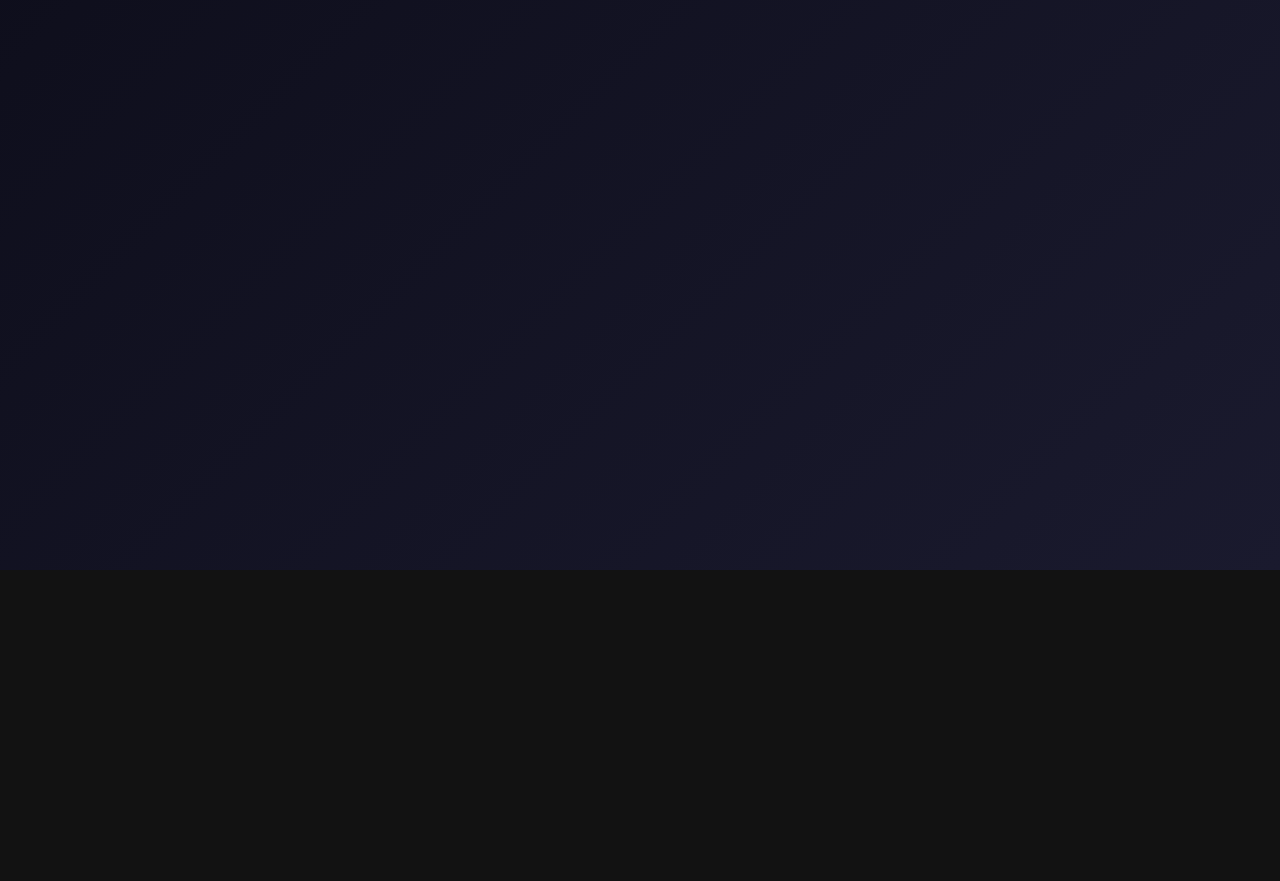
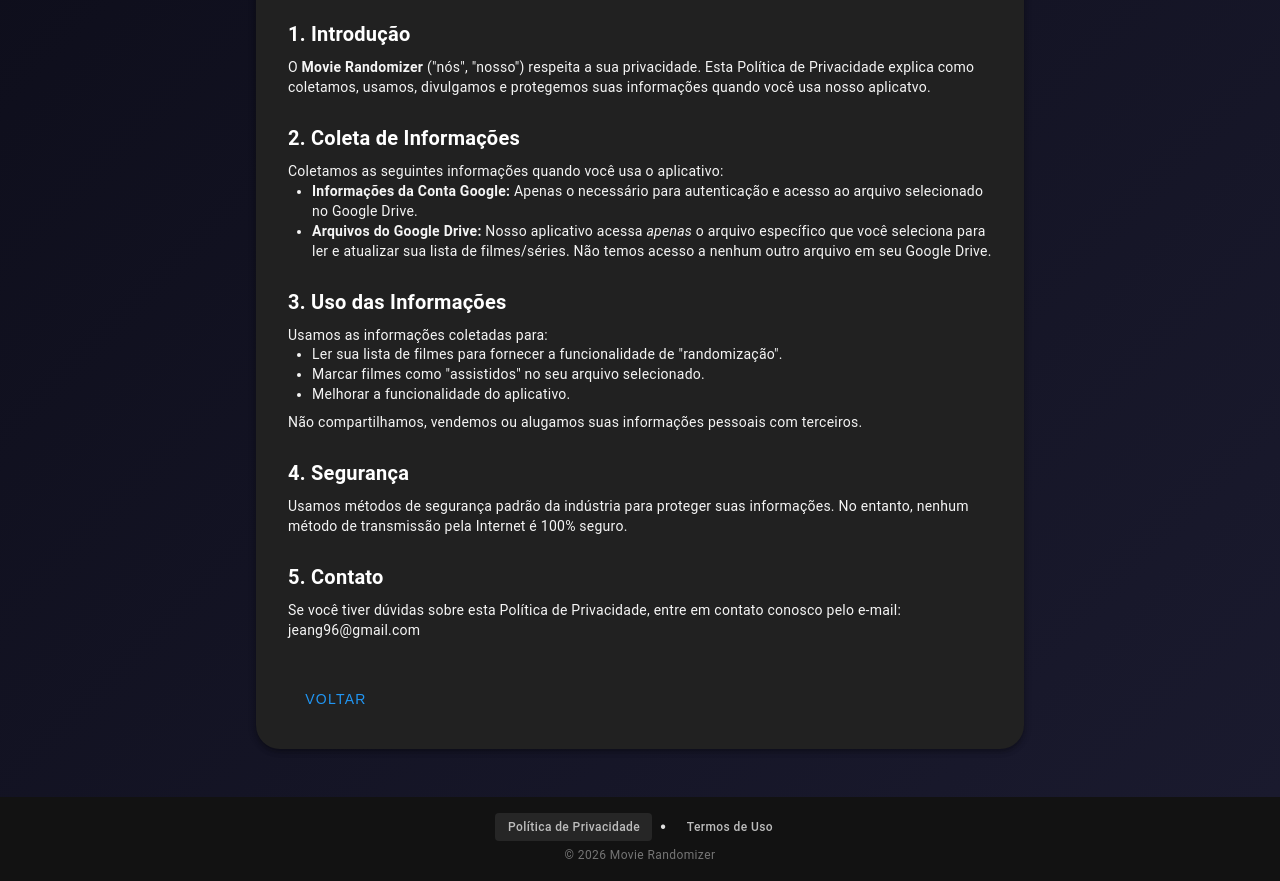
Before and after one commit to jeangabrielrsf/movie_randomizer, a Vue app: page /privacy-policy in a window 1280 px wide. Shown: the part 230-1111 px from the top of the page. Before the commit the page ends 800 px from the top, so only its background shows below. Built offline with nearby package versions, Linux system fonts and the light colour scheme; no server answers.

Commit message:
feat: terms of service, privacy policy, footer and some fixes

```diff
--- a/src/App.vue
+++ b/src/App.vue
@@ -5,6 +5,7 @@
     <v-main class="d-flex align-center justify-center bg-deep-purple-darken-4" style="min-height: 100dvh;">
       <router-view />
     </v-main>
+    <Footer />
   </v-app>
 </template>
 
@@ -13,6 +14,7 @@
 import { useAppStore } from './stores/appStore';
 import { SpeedInsights } from "@vercel/speed-insights/vue"
 import Navbar from './components/Navbar.vue';
+import Footer from './components/Footer.vue';
 
 const store = useAppStore();
 
--- /dev/null
+++ b/src/components/Footer.vue
@@ -0,0 +1,20 @@
+<template>
+    <v-footer class="bg-transparent d-flex flex-column py-4" style="max-height: 100px;">
+        <div class="d-flex w-100 align-center justify-center">
+            <v-btn variant="text" size="small" class="mx-2 text-caption text-grey-lighten-1" to="/privacy-policy">
+                Política de Privacidade
+            </v-btn>
+            <span class="text-grey-lighten-2">•</span>
+            <v-btn variant="text" size="small" class="mx-2 text-caption text-grey-lighten-1" to="/terms-of-service">
+                Termos de Uso
+            </v-btn>
+        </div>
+        <div class="text-caption text-grey-darken-1 mt-1">
+            &copy; {{ new Date().getFullYear() }} Movie Randomizer
+        </div>
+    </v-footer>
+</template>
+
+<style scoped>
+/* Optional: Ensure footer doesn't overlap content on mobile if needed */
+</style>
--- a/src/router/index.js
+++ b/src/router/index.js
@@ -13,6 +13,16 @@
             path: '/faq',
             name: 'faq',
             component: () => import('../views/FaqView.vue')
+        },
+        {
+            path: '/privacy-policy',
+            name: 'privacy-policy',
+            component: () => import('../views/PrivacyPolicy.vue')
+        },
+        {
+            path: '/terms-of-service',
+            name: 'terms-of-service',
+            component: () => import('../views/TermsOfService.vue')
         }
     ]
 })
--- /dev/null
+++ b/src/views/PrivacyPolicy.vue
@@ -0,0 +1,67 @@
+<template>
+    <v-container class="py-12" style="max-width: 800px;">
+        <v-card class="pa-8" rounded="xl" elevation="4">
+            <h1 class="text-h4 font-weight-bold mb-6">Política de Privacidade</h1>
+
+            <p class="mb-4 text-body-1">
+                Última atualização: {{ new Date().toLocaleDateString() }}
+            </p>
+
+            <section class="mb-6">
+                <h2 class="text-h6 font-weight-bold mb-2">1. Introdução</h2>
+                <p class="text-body-2 text-grey-lighten-4">
+                    O <strong>Movie Randomizer</strong> ("nós", "nosso") respeita a sua privacidade. Esta Política de
+                    Privacidade explica como coletamos, usamos, divulgamos e protegemos suas informações quando você usa
+                    nosso aplicatvo.
+                </p>
+            </section>
+
+            <section class="mb-6">
+                <h2 class="text-h6 font-weight-bold mb-2">2. Coleta de Informações</h2>
+                <p class="text-body-2 text-grey-lighten-4">
+                    Coletamos as seguintes informações quando você usa o aplicativo:
+                </p>
+                <ul class="ml-6 text-body-2 text-grey-lighten-4">
+                    <li><strong>Informações da Conta Google:</strong> Apenas o necessário para autenticação e acesso ao
+                        arquivo selecionado no Google Drive.</li>
+                    <li><strong>Arquivos do Google Drive:</strong> Nosso aplicativo acessa <em>apenas</em> o arquivo
+                        específico que você seleciona para ler e atualizar sua lista de filmes/séries. Não temos acesso
+                        a nenhum outro arquivo em seu Google Drive.</li>
+                </ul>
+            </section>
+
+            <section class="mb-6">
+                <h2 class="text-h6 font-weight-bold mb-2">3. Uso das Informações</h2>
+                <p class="text-body-2 text-grey-lighten-4">
+                    Usamos as informações coletadas para:
+                </p>
+                <ul class="ml-6 text-body-2 text-grey-lighten-4">
+                    <li>Ler sua lista de filmes para fornecer a funcionalidade de "randomização".</li>
+                    <li>Marcar filmes como "assistidos" no seu arquivo selecionado.</li>
+                    <li>Melhorar a funcionalidade do aplicativo.</li>
+                </ul>
+                <p class="text-body-2 text-grey-lighten-4 mt-2">
+                    Não compartilhamos, vendemos ou alugamos suas informações pessoais com terceiros.
+                </p>
+            </section>
+
+            <section class="mb-6">
+                <h2 class="text-h6 font-weight-bold mb-2">4. Segurança</h2>
+                <p class="text-body-2 text-grey-lighten-4">
+                    Usamos métodos de segurança padrão da indústria para proteger suas informações. No entanto, nenhum
+                    método de transmissão pela Internet é 100% seguro.
+                </p>
+            </section>
+
+            <section class="mb-6">
+                <h2 class="text-h6 font-weight-bold mb-2">5. Contato</h2>
+                <p class="text-body-2 text-grey-lighten-4">
+                    Se você tiver dúvidas sobre esta Política de Privacidade, entre em contato conosco pelo e-mail:
+                    jeang96@gmail.com
+                </p>
+            </section>
+
+            <v-btn to="/faq" variant="text" color="primary" class="mt-4">Voltar</v-btn>
+        </v-card>
+    </v-container>
+</template>
--- /dev/null
+++ b/src/views/TermsOfService.vue
@@ -0,0 +1,55 @@
+<template>
+    <v-container class="py-12" style="max-width: 800px;">
+        <v-card class="pa-8" rounded="xl" elevation="4">
+            <h1 class="text-h4 font-weight-bold mb-6">Termos de Serviço</h1>
+
+            <p class="mb-4 text-body-1">
+                Última atualização: {{ new Date().toLocaleDateString() }}
+            </p>
+
+            <section class="mb-6">
+                <h2 class="text-h6 font-weight-bold mb-2">1. Aceitação dos Termos</h2>
+                <p class="text-body-2 text-grey-lighten-4">
+                    Ao acessar e usar o <strong>Movie Randomizer</strong>, você aceita e concorda em estar vinculado aos
+                    termos e disposições deste acordo.
+                </p>
+            </section>
+
+            <section class="mb-6">
+                <h2 class="text-h6 font-weight-bold mb-2">2. Uso do Serviço</h2>
+                <p class="text-body-2 text-grey-lighten-4">
+                    Você concorda em usar o serviço apenas para fins legais e de acordo com estes Termos. Você é
+                    responsável por manter a confidencialidade da sua conta Google usada para acessar o serviço.
+                </p>
+            </section>
+
+            <section class="mb-6">
+                <h2 class="text-h6 font-weight-bold mb-2">3. Acesso ao Google Drive</h2>
+                <p class="text-body-2 text-grey-lighten-4">
+                    O serviço requer acesso a um arquivo específico do seu Google Drive para funcionar. Ao selecionar um
+                    arquivo, você concede permissão ao aplicativo para ler e modificar esse arquivo específico. Retemos
+                    apenas as permissões necessárias para a operação do aplicativo.
+                </p>
+            </section>
+
+            <section class="mb-6">
+                <h2 class="text-h6 font-weight-bold mb-2">4. Isenção de Responsabilidade</h2>
+                <p class="text-body-2 text-grey-lighten-4">
+                    O serviço é fornecido "como está". Não garantimos que o serviço será ininterrupto ou livre de erros.
+                    Não nos responsabilizamos por qualquer perda de dados que possa ocorrer, embora tomemos precauções
+                    para evitar isso.
+                </p>
+            </section>
+
+            <section class="mb-6">
+                <h2 class="text-h6 font-weight-bold mb-2">5. Alterações nos Termos</h2>
+                <p class="text-body-2 text-grey-lighten-4">
+                    Reservamo-nos o direito de modificar estes termos a qualquer momento. Seu uso continuado do serviço
+                    após quaisquer alterações constitui aceitação dos novos termos.
+                </p>
+            </section>
+
+            <v-btn to="/faq" variant="text" color="primary" class="mt-4">Voltar</v-btn>
+        </v-card>
+    </v-container>
+</template>
```
